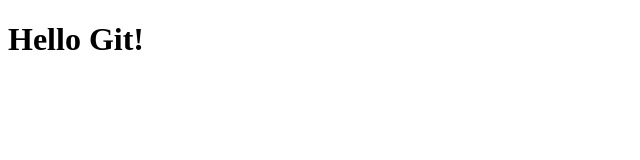
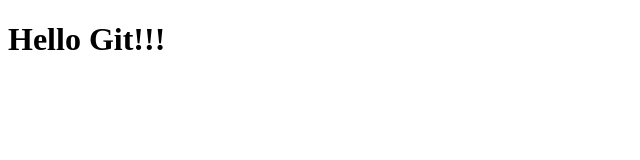
Before and after one commit to KarolakJakub/git-course-4, a plain HTML site: page index.html in a window 1280 px wide. Shown: the full height of the page, 0-640 px from the left. Drawn offline with Linux system fonts and the light colour scheme.

Commit message:
added !!!

```diff
--- a/index.html
+++ b/index.html
@@ -7,6 +7,6 @@
     <title>iSA GIT Course - 4</title>
 </head>
 <body>
-    <h1>Hello Git!</h1>
+    <h1>Hello Git!!!</h1>
 </body>
 </html>
```
